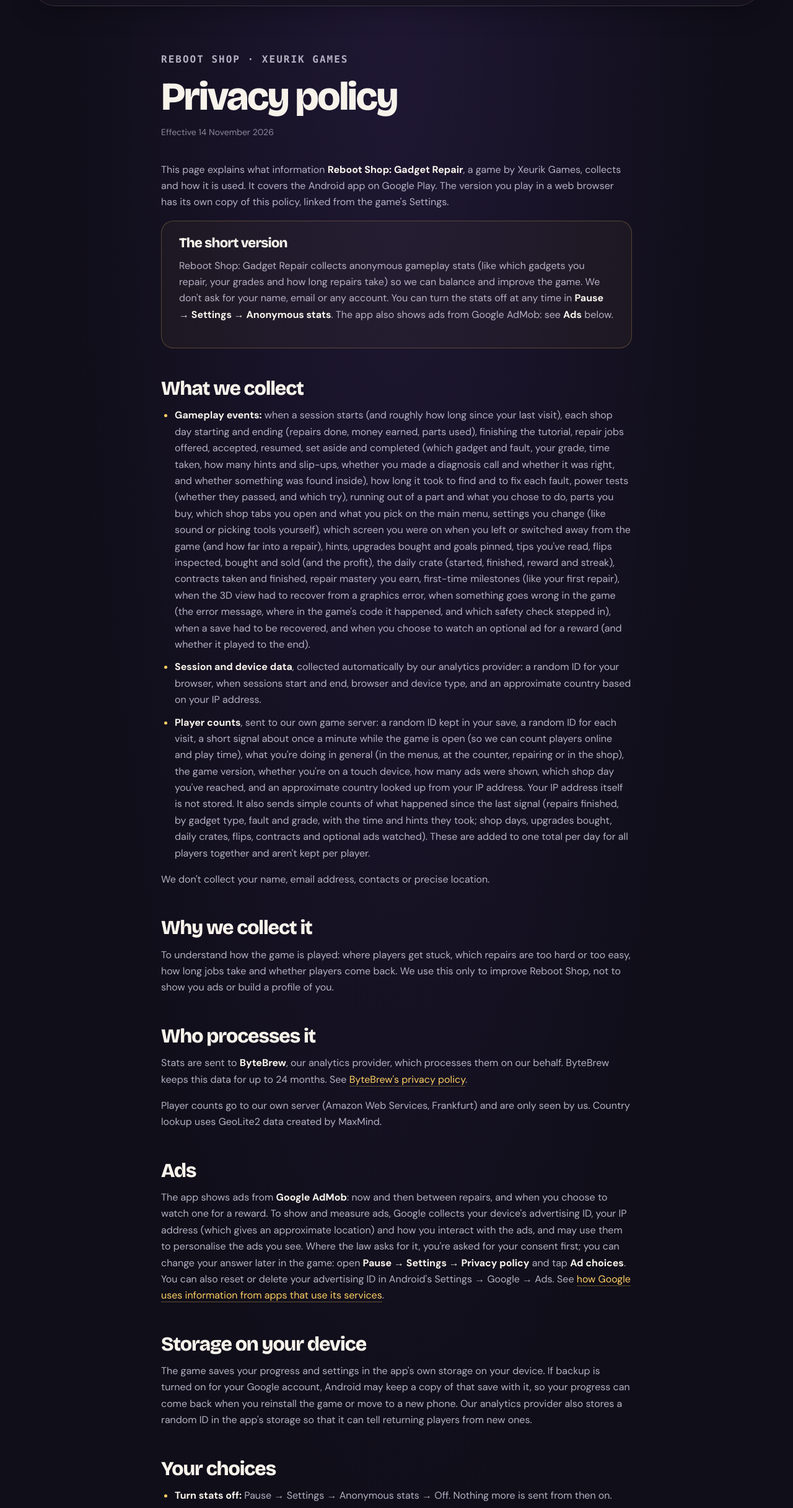
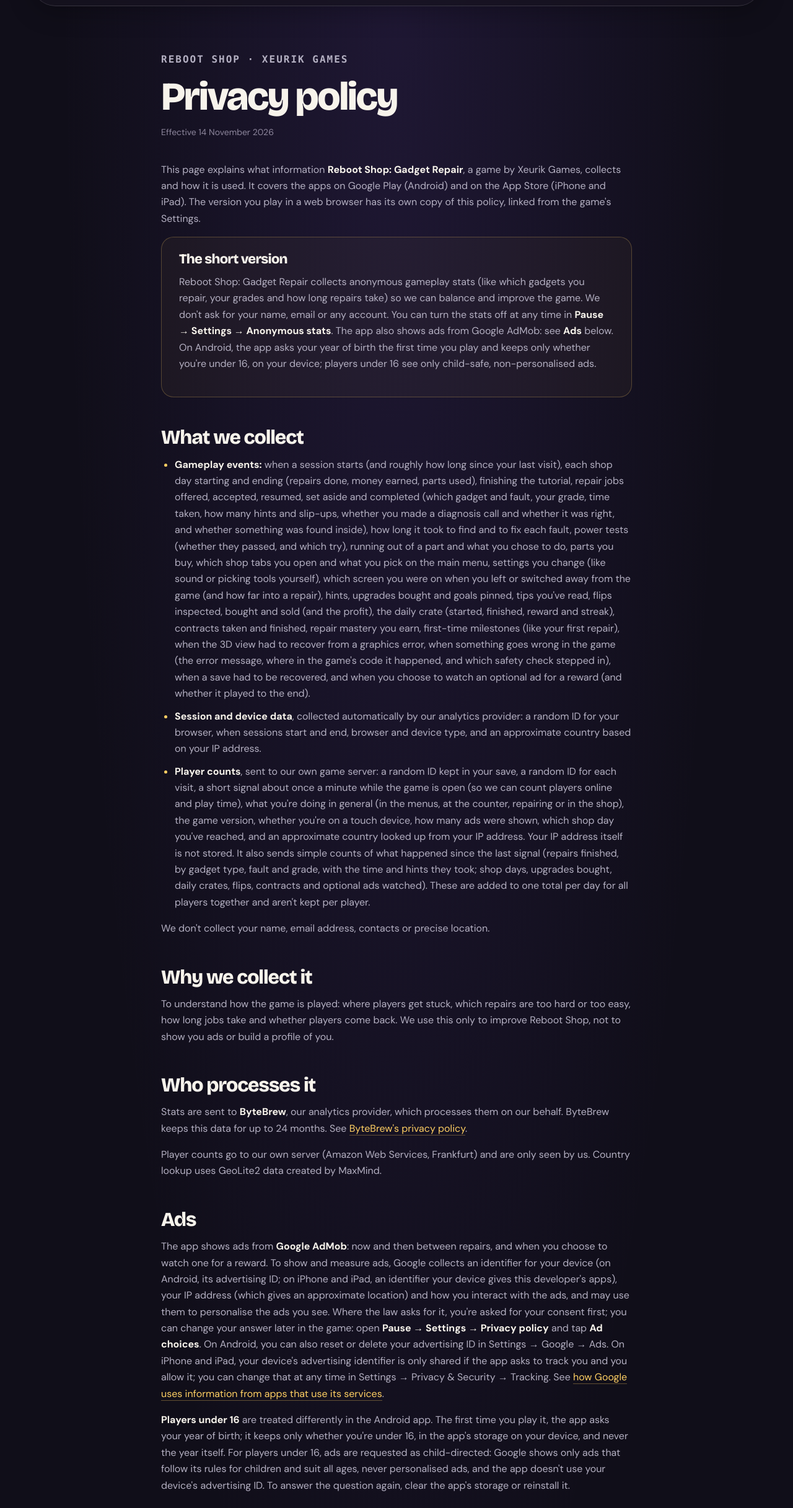
Before and after one commit to xeurik-games/xeurik-games.github.io, a plain HTML site: page reboot-shop/privacy.html in a window 1280 px wide. Shown: the part 88-2521 px from the top of the page at 62% size. Drawn offline with Linux system fonts and the light colour scheme.

Commit message:
Reboot Shop privacy policy: cover the iOS app

```diff
--- a/reboot-shop/privacy.html
+++ b/reboot-shop/privacy.html
@@ -4,7 +4,7 @@
   <meta charset="utf-8">
   <meta name="viewport" content="width=device-width, initial-scale=1">
   <title>Reboot Shop Privacy Policy — Xeurik Games</title>
-  <meta name="description" content="What Reboot Shop: Gadget Repair, a game by Xeurik Games, collects and how it is used, for the Android app.">
+  <meta name="description" content="What Reboot Shop: Gadget Repair, a game by Xeurik Games, collects and how it is used, for the Android and iOS apps.">
   <meta name="theme-color" content="#100e19">
   <link rel="icon" href="../assets/favicon.svg" type="image/svg+xml">
   <link rel="preload" href="../assets/fonts/bricolage-grotesque.woff2" as="font" type="font/woff2" crossorigin>
@@ -27,18 +27,19 @@
 
 <main id="main" class="legal">
   <article class="legal-inner">
-    <!-- The same text as the policy inside the Android app. Its source is the Reboot Shop project's
-         public/privacy.html (the data-host="app" wording); change that first, rebuild the app's
-         copy (npm run build:web in android/), then bring this page and its date in line. -->
+    <!-- The policies inside the Android and iOS apps, in one page. Their source is the Reboot Shop
+         project's public/privacy.html (its data-host="app", "android" and "ios" wording); change that
+         first, rebuild the apps' copies (npm run build:web in android/ and ios/), then bring this page
+         and its date in line. Where the apps differ, this page says which is which. -->
     <p class="eyebrow">Reboot Shop · Xeurik Games</p>
     <h1>Privacy policy</h1>
     <p class="updated">Effective 14 November 2026</p>
 
-    <p>This page explains what information <strong>Reboot Shop: Gadget Repair</strong>, a game by Xeurik Games, collects and how it is used. It covers the Android app on Google Play. The version you play in a web browser has its own copy of this policy, linked from the game's Settings.</p>
+    <p>This page explains what information <strong>Reboot Shop: Gadget Repair</strong>, a game by Xeurik Games, collects and how it is used. It covers the apps on Google Play (Android) and on the App Store (iPhone and iPad). The version you play in a web browser has its own copy of this policy, linked from the game's Settings.</p>
 
     <section class="summary" aria-labelledby="short-title">
       <h2 id="short-title">The short version</h2>
-      <p>Reboot Shop: Gadget Repair collects anonymous gameplay stats (like which gadgets you repair, your grades and how long repairs take) so we can balance and improve the game. We don't ask for your name, email or any account. You can turn the stats off at any time in <strong>Pause → Settings → Anonymous stats</strong>.<span> The app also shows ads from Google AdMob: see <strong>Ads</strong> below.</span></p>
+      <p>Reboot Shop: Gadget Repair collects anonymous gameplay stats (like which gadgets you repair, your grades and how long repairs take) so we can balance and improve the game. We don't ask for your name, email or any account. You can turn the stats off at any time in <strong>Pause → Settings → Anonymous stats</strong>.<span> The app also shows ads from Google AdMob: see <strong>Ads</strong> below.</span> On Android, the app asks your year of birth the first time you play and keeps only whether you're under 16, on your device; players under 16 see only child-safe, non-personalised ads.</p>
     </section>
 
     <h2>What we collect</h2>
@@ -57,19 +58,21 @@
     <p>Player counts go to our own server (Amazon Web Services, Frankfurt) and are only seen by us. Country lookup uses GeoLite2 data created by MaxMind.</p>
 
     <h2>Ads</h2>
-    <p>The app shows ads from <strong>Google AdMob</strong>: now and then between repairs, and when you choose to watch one for a reward. To show and measure ads, Google collects your device's advertising ID, your IP address (which gives an approximate location) and how you interact with the ads, and may use them to personalise the ads you see. Where the law asks for it, you're asked for your consent first; you can change your answer later in the game: open <strong>Pause → Settings → Privacy policy</strong> and tap <strong>Ad choices</strong>. You can also reset or delete your advertising ID in Android's Settings → Google → Ads. See <a href="https://policies.google.com/technologies/partner-sites" target="_blank" rel="noopener">how Google uses information from apps that use its services</a>.</p>
+    <p>The app shows ads from <strong>Google AdMob</strong>: now and then between repairs, and when you choose to watch one for a reward. To show and measure ads, Google collects an identifier for your device (on Android, its advertising ID; on iPhone and iPad, an identifier your device gives this developer's apps), your IP address (which gives an approximate location) and how you interact with the ads, and may use them to personalise the ads you see. Where the law asks for it, you're asked for your consent first; you can change your answer later in the game: open <strong>Pause → Settings → Privacy policy</strong> and tap <strong>Ad choices</strong>. On Android, you can also reset or delete your advertising ID in Settings → Google → Ads. On iPhone and iPad, your device's advertising identifier is only shared if the app asks to track you and you allow it; you can change that at any time in Settings → Privacy &amp; Security → Tracking. See <a href="https://policies.google.com/technologies/partner-sites" target="_blank" rel="noopener">how Google uses information from apps that use its services</a>.</p>
+    <p><strong>Players under 16</strong> are treated differently in the Android app. The first time you play it, the app asks your year of birth; it keeps only whether you're under 16, in the app's storage on your device, and never the year itself. For players under 16, ads are requested as child-directed: Google shows only ads that follow its rules for children and suit all ages, never personalised ads, and the app doesn't use your device's advertising ID. To answer the question again, clear the app's storage or reinstall it.</p>
 
     <h2>Storage on your device</h2>
-    <p>The game saves your progress and settings in the app's own storage on your device. If backup is turned on for your Google account, Android may keep a copy of that save with it, so your progress can come back when you reinstall the game or move to a new phone. Our analytics provider also stores a random ID in the app's storage so that it can tell returning players from new ones.</p>
+    <p>The game saves your progress and settings in the app's own storage on your device. If backup is turned on (on Android, for your Google account; on iPhone and iPad, iCloud Backup), a copy of that save may be kept in it, so your progress can come back when you reinstall the game or move to a new phone. Our analytics provider also stores a random ID in the app's storage so that it can tell returning players from new ones.</p>
 
     <h2>Your choices</h2>
     <ul>
     <li><strong>Turn stats off:</strong> Pause → Settings → Anonymous stats → Off. Nothing more is sent from then on.</li>
-    <li><strong>Delete your data:</strong> uninstall the game, or clear its storage in Android's Settings → Apps → Reboot Shop → Storage, to remove the random ID and your save. To ask us to delete stats already collected, contact us (below).</li>
+    <li><strong>Delete your data:</strong> uninstall the game (on Android, you can also clear its storage in Settings → Apps → Reboot Shop → Storage) to remove the random ID and your save. To ask us to delete stats already collected, contact us (below).</li>
     </ul>
 
     <h2>Children</h2>
     <p>Reboot Shop doesn't knowingly collect personal information from children. The stats we collect aren't linked to a name, email or account.</p>
+    <p>The Android app asks every player's year of birth once, so that players under 16 only ever get child-safe, non-personalised ads (see <strong>Ads</strong>). Parents can delete everything the game keeps on the device by uninstalling it (or, on Android, clearing its storage).</p>
 
     <h2>Changes</h2>
     <p>If this policy changes, we'll update this page and the date at the top.</p>
```
